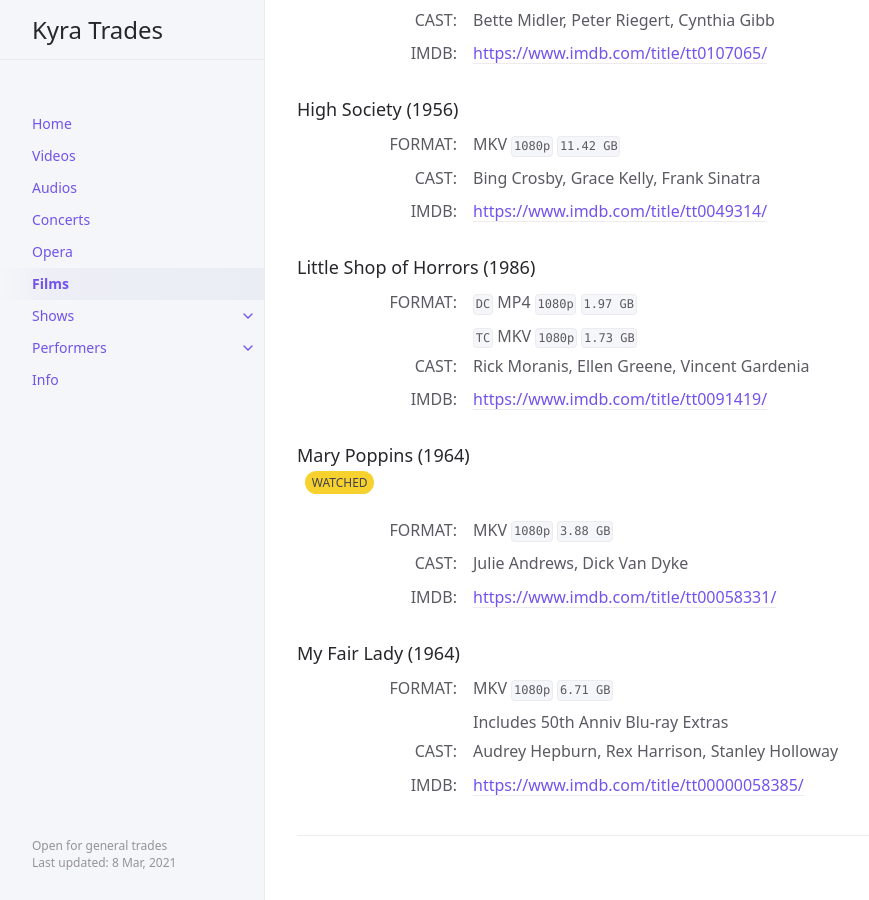
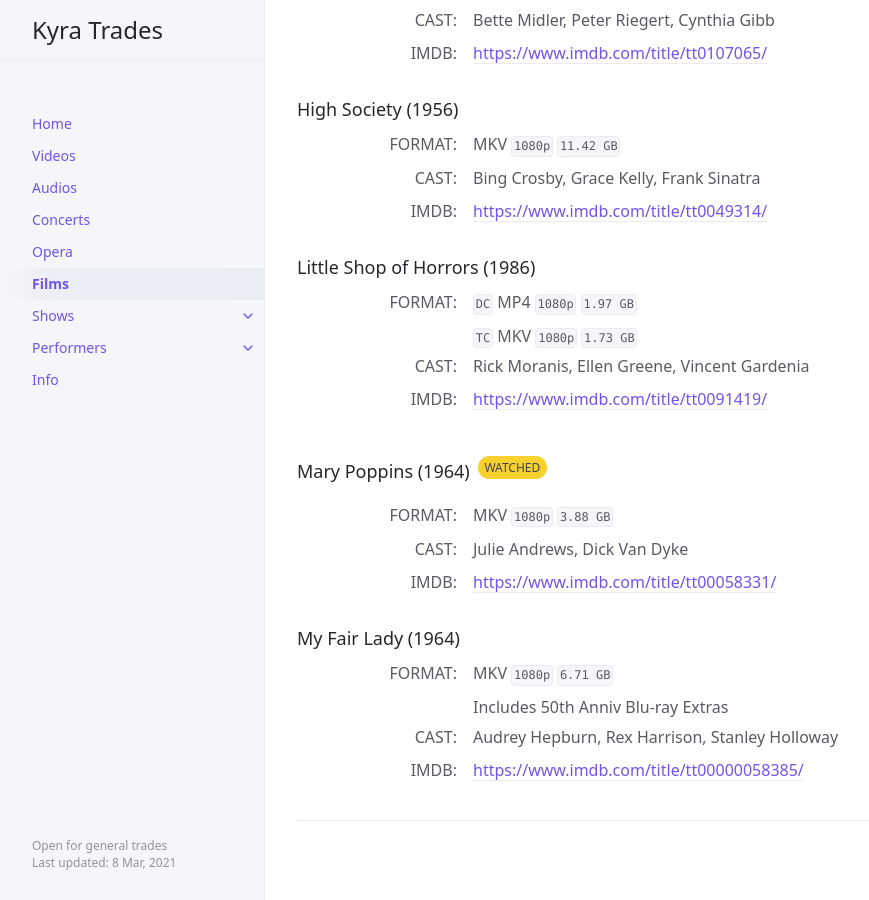
Before and after one commit to kyratrades/kyratrades.github.io, a Jekyll site: the page built from docs/films.md, in a window 1280 px wide and 900 px high, scrolled down 1658 px. Shown: the whole window, without its empty margins (107-976 px from the left). Built offline with Jekyll 4.4.1, drawn with Linux system fonts in a browser that asks for light colours.

Commit message:
Update films.md

```diff
--- a/docs/films.md
+++ b/docs/films.md
@@ -139,6 +139,7 @@ IMDB
 : <https://www.imdb.com/title/tt0091419/>
 
 #### Mary Poppins (1964)
+{: .d-inline-block }
 
 Watched
 {: .label .label-yellow }
```
